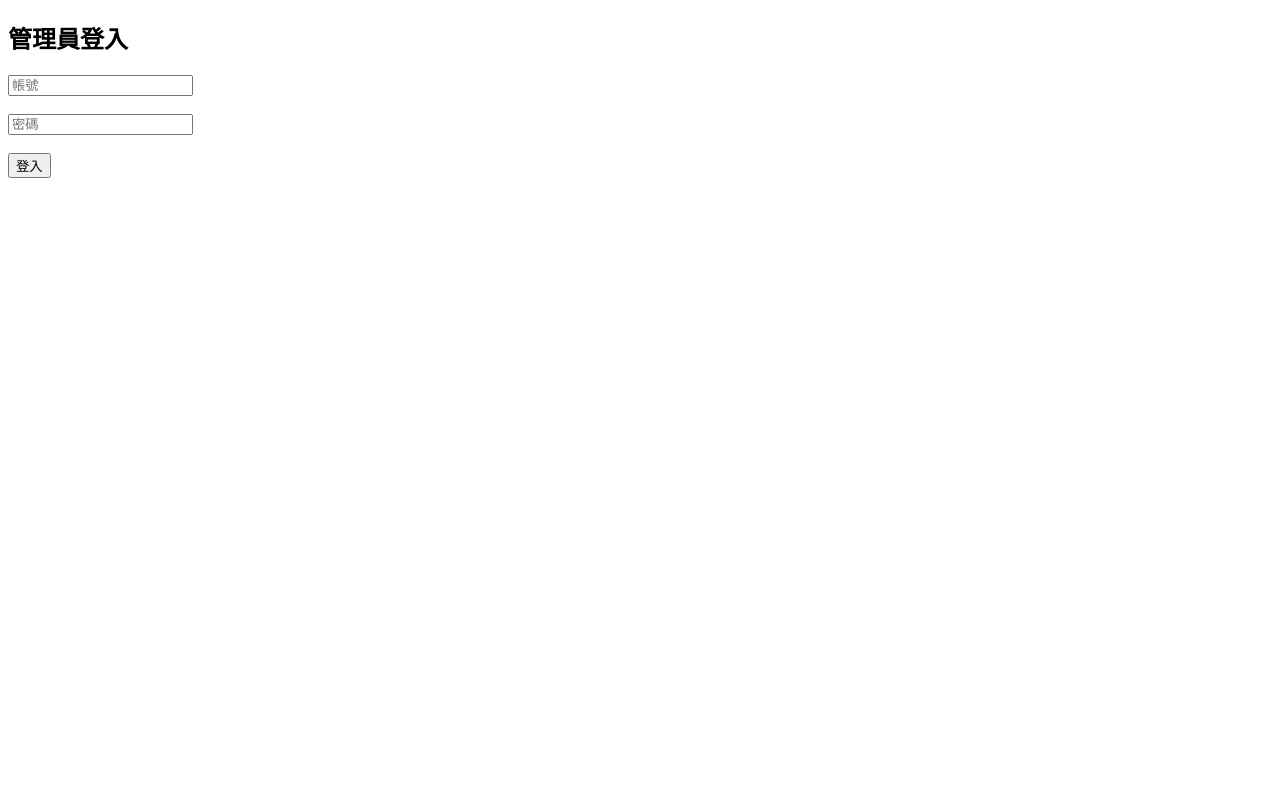
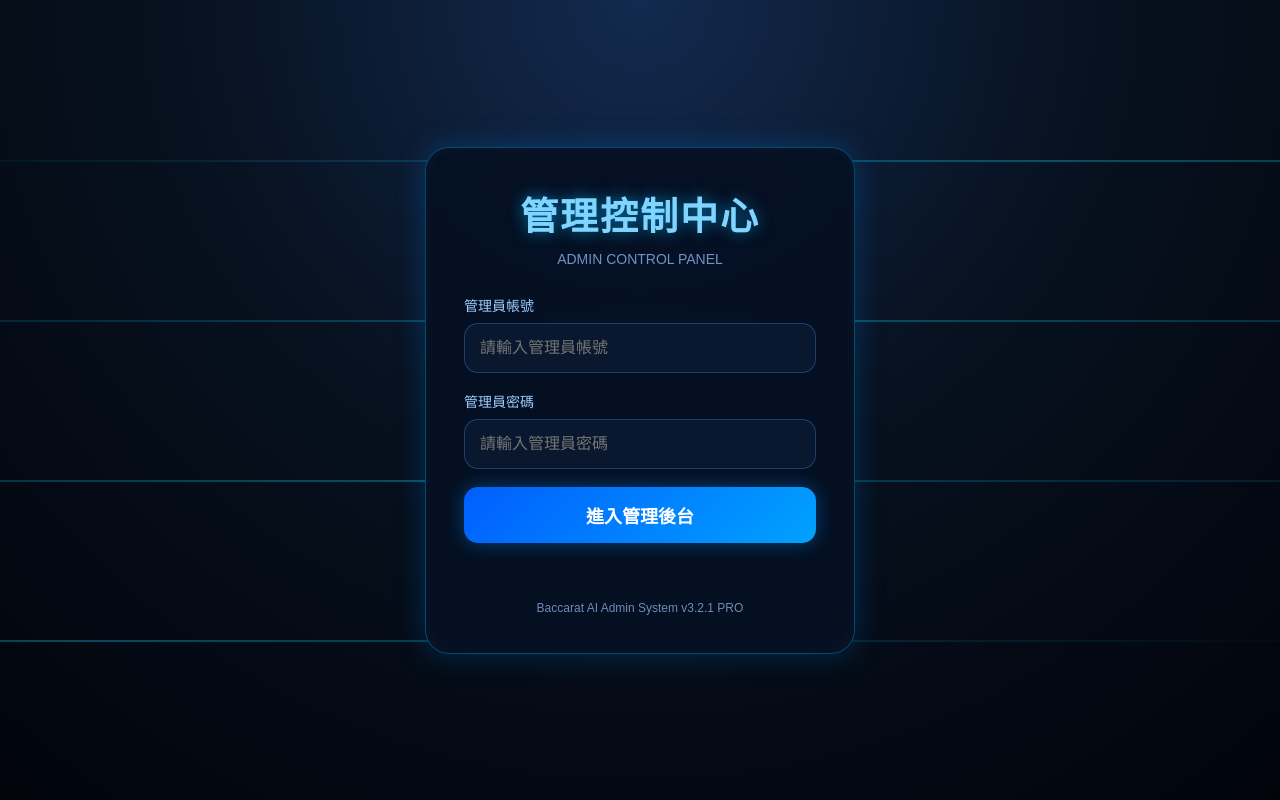
Before and after one commit to hecht19980820/baccarat-online, a Flask app: page /admin-login in a window 1280 px wide. Run offline with Flask 3, Linux system fonts and the light colour scheme.

Commit message:
Update admin_login.html

```diff
--- a/templates/admin_login.html
+++ b/templates/admin_login.html
@@ -4,33 +4,317 @@
 <meta charset="UTF-8">
 <meta name="viewport" content="width=device-width, initial-scale=1.0">
 <title>管理員登入</title>
+
+<style>
+
+*{
+    box-sizing:border-box;
+}
+
+body{
+    margin:0;
+    height:100vh;
+    overflow:hidden;
+    display:flex;
+    align-items:center;
+    justify-content:center;
+    background:
+        radial-gradient(circle at top,#132a4f 0%,#07111f 45%,#01040b 100%);
+    font-family:Arial,"Microsoft JhengHei",sans-serif;
+    color:white;
+}
+
+.bg{
+    position:fixed;
+    inset:0;
+    overflow:hidden;
+    z-index:-1;
+}
+
+.scan{
+    position:absolute;
+    width:200%;
+    height:2px;
+    background:linear-gradient(
+        90deg,
+        transparent,
+        rgba(0,220,255,.9),
+        transparent
+    );
+    animation:scanMove 8s linear infinite;
+    opacity:.35;
+}
+
+.scan:nth-child(1){
+    top:20%;
+}
+
+.scan:nth-child(2){
+    top:40%;
+    animation-delay:2s;
+}
+
+.scan:nth-child(3){
+    top:60%;
+    animation-delay:4s;
+}
+
+.scan:nth-child(4){
+    top:80%;
+    animation-delay:6s;
+}
+
+@keyframes scanMove{
+    from{
+        transform:translateX(-50%);
+    }
+    to{
+        transform:translateX(0%);
+    }
+}
+
+.login-box{
+    width:430px;
+    max-width:92%;
+    padding:38px;
+    border-radius:24px;
+
+    background:rgba(5,16,34,.92);
+
+    border:1px solid rgba(0,180,255,.35);
+
+    box-shadow:
+        0 0 30px rgba(0,140,255,.25),
+        inset 0 0 20px rgba(255,255,255,.03);
+
+    backdrop-filter:blur(10px);
+}
+
+.logo{
+    text-align:center;
+    margin-bottom:28px;
+}
+
+.logo h1{
+    margin:0;
+    font-size:38px;
+    color:#7fd5ff;
+    letter-spacing:2px;
+    text-shadow:0 0 15px rgba(0,180,255,.6);
+}
+
+.logo p{
+    margin-top:10px;
+    font-size:14px;
+    color:#98bfff;
+    opacity:.75;
+}
+
+.input-group{
+    margin-bottom:18px;
+}
+
+.input-group label{
+    display:block;
+    margin-bottom:8px;
+    font-size:14px;
+    color:#9dccff;
+}
+
+.input-group input{
+    width:100%;
+    padding:15px;
+    border:none;
+    outline:none;
+    border-radius:14px;
+
+    background:#09182f;
+
+    border:1px solid rgba(90,170,255,.28);
+
+    color:white;
+    font-size:16px;
+
+    transition:.2s;
+}
+
+.input-group input:focus{
+    border-color:#3ab7ff;
+    box-shadow:0 0 14px rgba(0,180,255,.3);
+}
+
+.login-btn{
+    width:100%;
+    height:56px;
+
+    border:none;
+    border-radius:14px;
+
+    font-size:18px;
+    font-weight:bold;
+
+    cursor:pointer;
+
+    color:white;
+
+    background:
+        linear-gradient(
+            135deg,
+            #005eff,
+            #00a2ff
+        );
+
+    box-shadow:
+        0 0 20px rgba(0,140,255,.4);
+
+    transition:.2s;
+}
+
+.login-btn:hover{
+    transform:translateY(-2px);
+
+    box-shadow:
+        0 0 28px rgba(0,180,255,.55);
+}
+
+.msg{
+    margin-top:16px;
+    min-height:20px;
+
+    text-align:center;
+
+    color:#ff7d95;
+
+    font-size:14px;
+}
+
+.footer{
+    margin-top:22px;
+
+    text-align:center;
+
+    font-size:12px;
+
+    color:#6f8bb6;
+}
+
+@media(max-width:760px){
+
+    .login-box{
+        padding:24px;
+        border-radius:16px;
+    }
+
+    .logo h1{
+        font-size:28px;
+    }
+
+    .login-btn{
+        height:50px;
+        font-size:16px;
+    }
+
+    .input-group input{
+        padding:12px;
+        font-size:15px;
+    }
+}
+
+</style>
 </head>
+
 <body>
-<h2>管理員登入</h2>
 
-<input id="username" placeholder="帳號"><br><br>
-<input id="password" type="password" placeholder="密碼"><br><br>
-<button onclick="login()">登入</button>
+<div class="bg">
+    <div class="scan"></div>
+    <div class="scan"></div>
+    <div class="scan"></div>
+    <div class="scan"></div>
+</div>
+
+<div class="login-box">
+
+    <div class="logo">
+        <h1>管理控制中心</h1>
+        <p>ADMIN CONTROL PANEL</p>
+    </div>
+
+    <div class="input-group">
+        <label>管理員帳號</label>
+
+        <input
+            type="text"
+            id="username"
+            placeholder="請輸入管理員帳號"
+        >
+    </div>
+
+    <div class="input-group">
+        <label>管理員密碼</label>
+
+        <input
+            type="password"
+            id="password"
+            placeholder="請輸入管理員密碼"
+            onkeydown="if(event.key==='Enter'){login()}"
+        >
+    </div>
+
+    <button class="login-btn" onclick="login()">
+        進入管理後台
+    </button>
+
+    <div id="msg" class="msg"></div>
+
+    <div class="footer">
+        Baccarat AI Admin System v3.2.1 PRO
+    </div>
+
+</div>
 
 <script>
+
 async function login(){
+
+    const username =
+        document.getElementById("username").value.trim();
+
+    const password =
+        document.getElementById("password").value.trim();
+
+    if(!username || !password){
+
+        document.getElementById("msg").textContent =
+            "請輸入帳號密碼";
+
+        return;
+    }
+
     const res = await fetch("/api/admin-login",{
         method:"POST",
-        headers:{"Content-Type":"application/json"},
+        headers:{
+            "Content-Type":"application/json"
+        },
         body:JSON.stringify({
-            username:document.getElementById("username").value,
-            password:document.getElementById("password").value
+            username,
+            password
         })
     });
 
     const data = await res.json();
 
-    if(data.ok){
-        location.href="/admin";
-    }else{
-        alert("帳號或密碼錯誤");
+    if(!data.ok){
+
+        document.getElementById("msg").textContent =
+            data.msg || "登入失敗";
+
+        return;
     }
+
+    location.href = "/admin";
 }
+
 </script>
+
 </body>
 </html>
```
